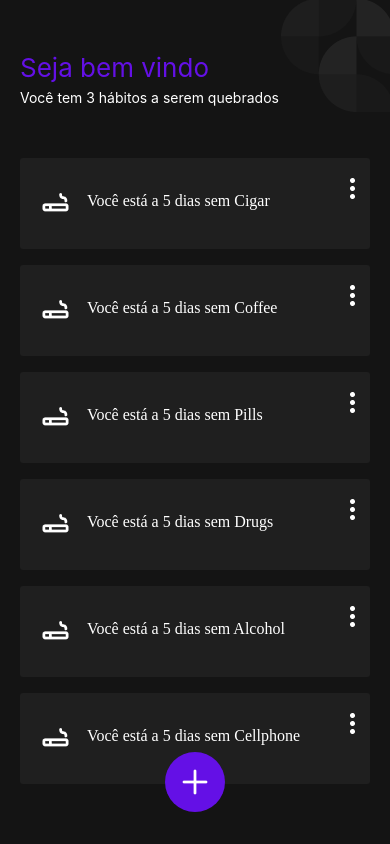
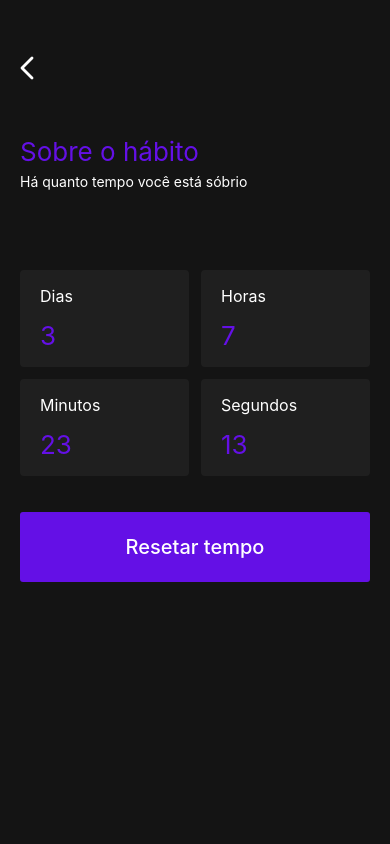
Before and after one commit to junior3874/libertas, a React Native app: screen /Habit in a window 390 px wide. Built offline with nearby package versions, Linux system fonts and the light colour scheme.

Commit message:
creating Habit page
Co-authored-by: junior3874 <wellingtonjr53@outlook.com.br>

```diff
--- /dev/null
+++ b/src/presentation/components/btnGeneric/index.tsx
@@ -0,0 +1,19 @@
+import React from "react";
+
+import { Container, BtnTitle } from "./style";
+
+type BtnGenericProps = {
+  title: string;
+  backgroundColor: string;
+  onPress: () => void;
+};
+
+function BtnGeneric({ title, backgroundColor, onPress }: BtnGenericProps) {
+  return (
+    <Container backgroundColor={backgroundColor} onPress={() => onPress()}>
+      <BtnTitle>{title}</BtnTitle>
+    </Container>
+  );
+}
+
+export default BtnGeneric;
--- /dev/null
+++ b/src/presentation/components/btnGeneric/style.ts
@@ -0,0 +1,19 @@
+import styled from "styled-components/native";
+
+type BtnProps = {
+  backgroundColor: string;
+};
+export const Container = styled.TouchableOpacity<BtnProps>`
+  height: 70px;
+  background-color: ${({ backgroundColor }) => `${backgroundColor}`};
+  align-items: center;
+  justify-content: center;
+  border-radius: 3px;
+`;
+
+export const BtnTitle = styled.Text`
+  font-weight: 500;
+  font-size: 20px;
+  line-height: 30px;
+  color: #ffffff;
+`;
--- /dev/null
+++ b/src/presentation/pages/habit/index.tsx
@@ -0,0 +1,70 @@
+import React from "react";
+import { Image } from "react-native";
+import BtnGeneric from "../../components/btnGeneric";
+import HeaderText from "../../components/HeaderText";
+
+import {
+  Container,
+  GoBackButton,
+  TimeElapsedContainer,
+  TimeElapsedBoxPairContainer,
+  TimeElapsedBoxWrapper,
+  TimeElapsedBox,
+  TimeElapsedTitle,
+  TimeElapsedCount,
+} from "./styles";
+
+const ChevronLeftImg = require("../../assets/chevron-left.png");
+
+export default function Habit() {
+  return (
+    <Container>
+      <GoBackButton>
+        <Image source={ChevronLeftImg} />
+      </GoBackButton>
+
+      <HeaderText.Title message="Sobre o hábito" />
+      <HeaderText.Subtitle message="Há quanto tempo você está sóbrio" />
+
+      <TimeElapsedContainer>
+        <TimeElapsedBoxPairContainer>
+          <TimeElapsedBoxWrapper>
+            <TimeElapsedBox>
+              <TimeElapsedTitle>Dias</TimeElapsedTitle>
+              <TimeElapsedCount>3</TimeElapsedCount>
+            </TimeElapsedBox>
+          </TimeElapsedBoxWrapper>
+
+          <TimeElapsedBoxWrapper isRightSideElement>
+            <TimeElapsedBox isRightSideElement>
+              <TimeElapsedTitle>Horas</TimeElapsedTitle>
+              <TimeElapsedCount>7</TimeElapsedCount>
+            </TimeElapsedBox>
+          </TimeElapsedBoxWrapper>
+        </TimeElapsedBoxPairContainer>
+
+        <TimeElapsedBoxPairContainer applyMarginTop>
+          <TimeElapsedBoxWrapper>
+            <TimeElapsedBox>
+              <TimeElapsedTitle>Minutos</TimeElapsedTitle>
+              <TimeElapsedCount>23</TimeElapsedCount>
+            </TimeElapsedBox>
+          </TimeElapsedBoxWrapper>
+
+          <TimeElapsedBoxWrapper isRightSideElement>
+            <TimeElapsedBox isRightSideElement>
+              <TimeElapsedTitle>Segundos</TimeElapsedTitle>
+              <TimeElapsedCount>13</TimeElapsedCount>
+            </TimeElapsedBox>
+          </TimeElapsedBoxWrapper>
+        </TimeElapsedBoxPairContainer>
+      </TimeElapsedContainer>
+
+      <BtnGeneric
+        title="Resetar tempo"
+        onPress={() => {}}
+        backgroundColor="#6410E6"
+      />
+    </Container>
+  );
+}
--- /dev/null
+++ b/src/presentation/pages/habit/styles.ts
@@ -0,0 +1,68 @@
+import styled from "styled-components/native";
+
+export const Container = styled.View`
+  background: #141414;
+  flex: 1;
+  padding-left: 20px;
+  padding-right: 20px;
+`;
+
+export const GoBackButton = styled.TouchableOpacity`
+  margin-top: 46px;
+  margin-bottom: 46px;
+  padding-top: 10px;
+  padding-bottom: 10px;
+  padding-right: 20px;
+  margin-left: -6px;
+  padding-left: 6px;
+  width: 20px;
+`;
+
+export const TimeElapsedContainer = styled.View`
+  margin-top: 80px;
+  margin-bottom: 36px;
+`;
+
+type TimeElapsedBoxPairContainerProps = {
+  applyMarginTop?: true;
+};
+
+export const TimeElapsedBoxPairContainer = styled.View<TimeElapsedBoxPairContainerProps>`
+  flex-direction: row;
+  justify-content: space-between;
+  margin-top: ${({ applyMarginTop }) => (applyMarginTop ? "12px" : "0")};
+`;
+
+type IsRightSideElementProps = {
+  isRightSideElement?: true;
+};
+
+export const TimeElapsedBoxWrapper = styled.View<IsRightSideElementProps>`
+  width: 50%;
+  margin-left: ${({ isRightSideElement }) =>
+    isRightSideElement ? "12px" : "-6px"};
+  padding-right: 6px;
+`;
+
+export const TimeElapsedBox = styled.View<IsRightSideElementProps>`
+  background: #1f1f1f;
+  elevation: 20;
+  width: 100%;
+  padding-left: 20px;
+  padding-top: 16px;
+  padding-bottom: 16px;
+  margin-left: ${({ isRightSideElement }) =>
+    !isRightSideElement ? "6px" : "0"};
+  border-radius: 4px;
+`;
+
+export const TimeElapsedTitle = styled.Text`
+  font-size: 16px;
+  color: #ffffff;
+`;
+
+export const TimeElapsedCount = styled.Text`
+  margin-top: 14px;
+  font-size: 26px;
+  color: #6410e6;
+`;
--- a/src/presentation/routes.tsx
+++ b/src/presentation/routes.tsx
@@ -4,8 +4,15 @@ import { NavigationContainer } from "@react-navigation/native";
 
 import Home from "./pages/home";
 import CreateHabit from "./pages/createHabit";
+import Habit from "./pages/habit";
 
-const Stack = createNativeStackNavigator();
+export type StackParamList = {
+  Home: undefined;
+  CreateHabit: undefined;
+  Habit: { habit: any };
+};
+
+const Stack = createNativeStackNavigator<StackParamList>();
 
 export default function Routes() {
   return (
@@ -18,6 +25,7 @@ export default function Routes() {
       >
         <Stack.Screen name="Home" component={Home} />
         <Stack.Screen name="CreateHabit" component={CreateHabit} />
+        <Stack.Screen name="Habit" component={Habit} />
       </Stack.Navigator>
     </NavigationContainer>
   );
```
Also changed, not shown: src/presentation/assets/chevron-left.png (added).
